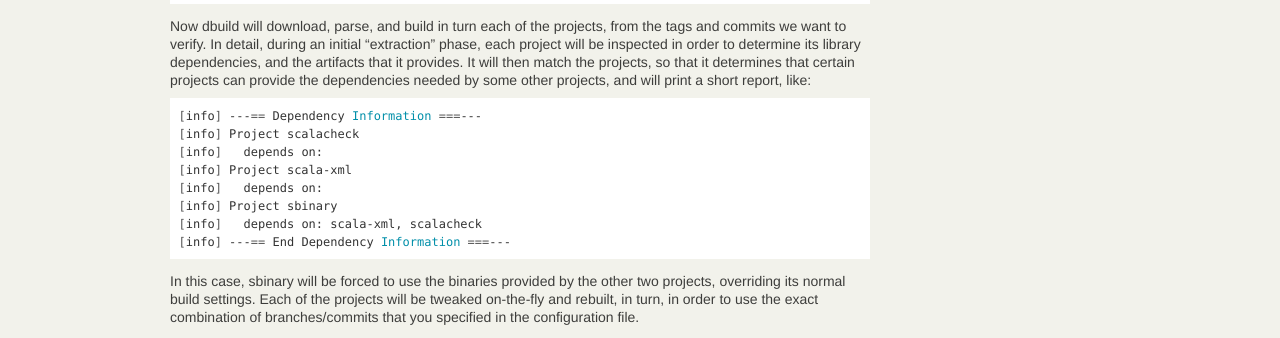
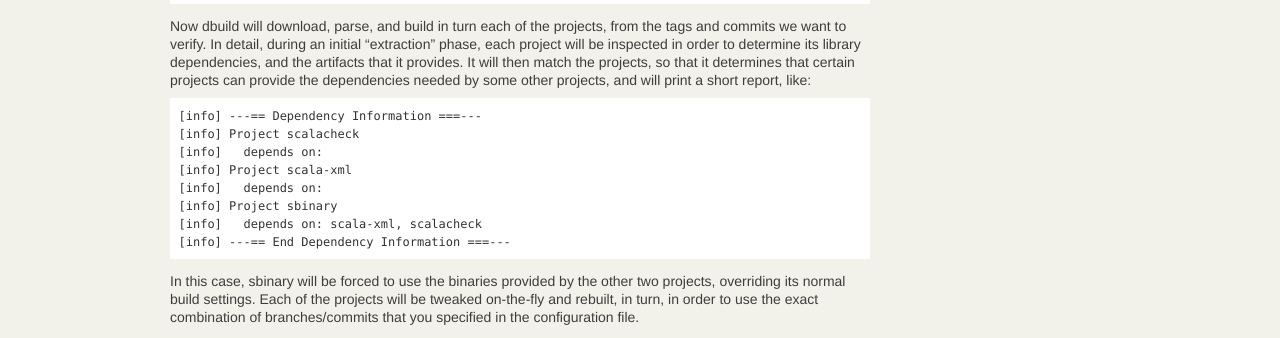
Before and after one commit to lightbend-labs/dbuild, a Sphinx documentation site: the page built from docs/src/sphinx/introduction.rst, in a window 1280 px wide. Shown: the part 1044-1382 px from the top of the page. Built offline with Sphinx 7.4.7, drawn with Linux system fonts in a browser that asks for light colours.

Commit message:
Small docs fix

```diff
--- a/docs/src/sphinx/introduction.rst
+++ b/docs/src/sphinx/introduction.rst
@@ -64,7 +64,7 @@ the artifacts that it provides. It will then match the projects, so that it dete
 that certain projects can provide the dependencies needed by some other projects, and
 will print a short report, like:
 
-.. code-block:: bash
+.. code-block:: text
 
    [info] ---== Dependency Information ===---
    [info] Project scalacheck
```
